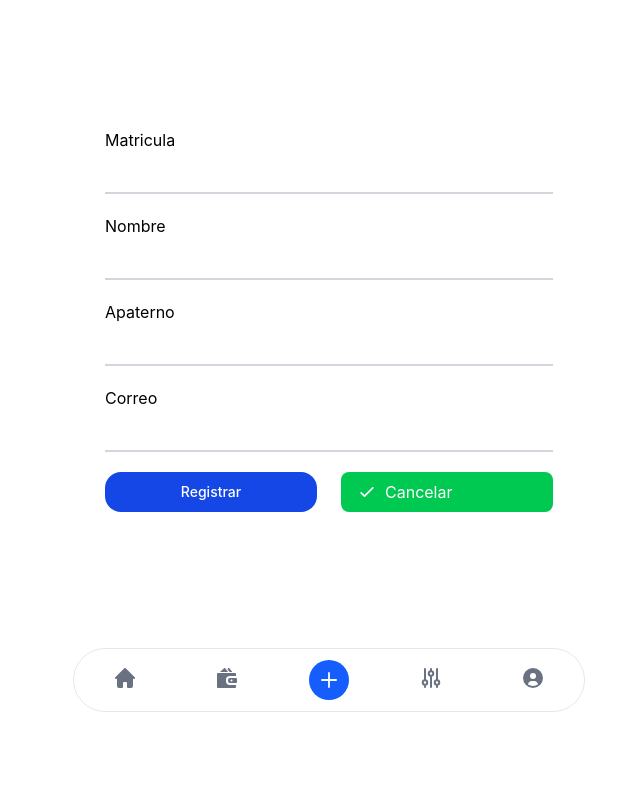
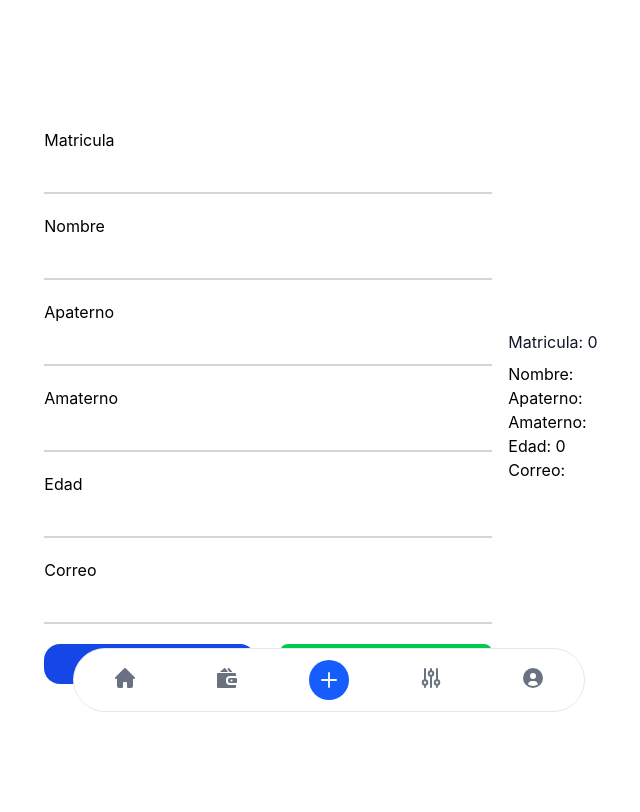
Before and after one commit to rcardiel/FlascBDICO801, a Flask app: page /usuarios in a window 1280 px wide. Shown: the part 72-884 px from the top of the page, without its empty margins (311-951 px from the left). Before the commit the page ends 784 px from the top, so only its background shows below. Run offline with Flask 3, Linux system fonts and the light colour scheme; some libraries are stand-ins or nearby versions.

Commit message:
clase (practica cinepolis) 20-02-26

```diff
--- a/templates/usuarios.html
+++ b/templates/usuarios.html
@@ -24,7 +24,20 @@
       dark:focus:border-blue-500 focus:outline-none focus:ring-0
       focus:border-blue-600 peer")}}
     </div>
-
+<div class="relative z-0 w-full mb-5 group">
+      {{macros.campoNuevo(form.amaterno,class="block py-2.5 px-0 w-full
+      text-sm text-gray-900 bg-transparent border-0 border-b-2 border-gray-300
+      appearance-none dark:text-white dark:border-gray-600
+      dark:focus:border-blue-500 focus:outline-none focus:ring-0
+      focus:border-blue-600 peer")}}
+    </div>
+    <div class="relative z-0 w-full mb-5 group">
+      {{macros.campoNuevo(form.edad,class="block py-2.5 px-0 w-full
+      text-sm text-gray-900 bg-transparent border-0 border-b-2 border-gray-300
+      appearance-none dark:text-white dark:border-gray-600
+      dark:focus:border-blue-500 focus:outline-none focus:ring-0
+      focus:border-blue-600 peer")}}
+    </div>
     <div class="relative z-0 w-full mb-5 group">
       {{macros.campoNuevo(form.correo, class="block py-2.5 px-0 w-full text-sm
       text-gray-900 bg-transparent border-0 border-b-2 border-gray-300
@@ -49,4 +62,15 @@
     </div>
   </form>
 </div>
+<div class="py-32 relative overflow-x-auto sm:rounded-lg">
+  <div class="flex flex-col justify-between p-4 leading-normal">
+  <h1 class="mb-2 text-2xl font-bold tracking-tight text-gray-900 dark:text-white">Matricula: {{mat}}</h1>
+  <h1>Nombre: {{nom}}</h1>
+  <h1>Apaterno: {{apa}}</h1>
+  <h1>Amaterno: {{ama}}</h1>
+  <h1>Edad: {{edad}}</h1>
+  <h1>Correo: {{email}}</h1>
+  </div>
+
+</div>
 {%endblock%}
```
